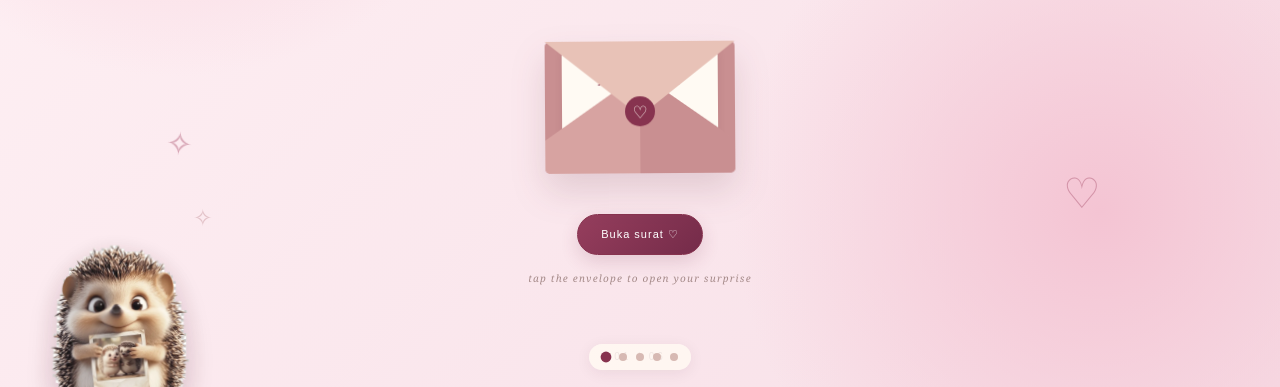
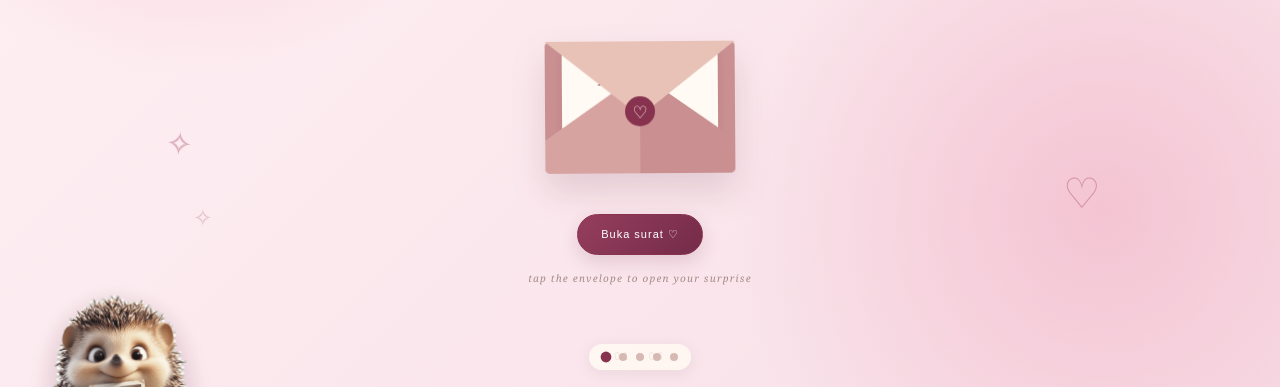
Before and after one commit to Rafki-vini/for-vini, a plain HTML site: page index.html in a window 1280 px wide. Shown: the part 413-800 px from the top of the page. Drawn offline with Linux system fonts and the light colour scheme.

Commit message:
Modify bottom position of home page mascot
Adjusted the bottom positioning of the page mascot in the home section.

```diff
--- a/style.css
+++ b/style.css
@@ -855,7 +855,7 @@ body { background: #fbe5ec; }
 }
 .page-mascot img { filter: drop-shadow(0 8px 12px rgba(83,31,52,.12)); }
 .content, .opening-scene { position: relative; z-index: 1; }
-.home .page-mascot { left: 1.5%; right: auto; bottom: -50px; width: clamp(130px, 17vw, 200px); }
+.home .page-mascot { left: 1.5%; right: auto; bottom: -100px; width: clamp(130px, 17vw, 200px); }
 .letter-slide .page-mascot { right: 1%; bottom: -12px; width: clamp(150px, 19vw, 225px); }
 .memories-slide .page-mascot { right: 1%; bottom: -10px; width: clamp(125px, 16vw, 185px); }
 .wish-slide .page-mascot {
```
